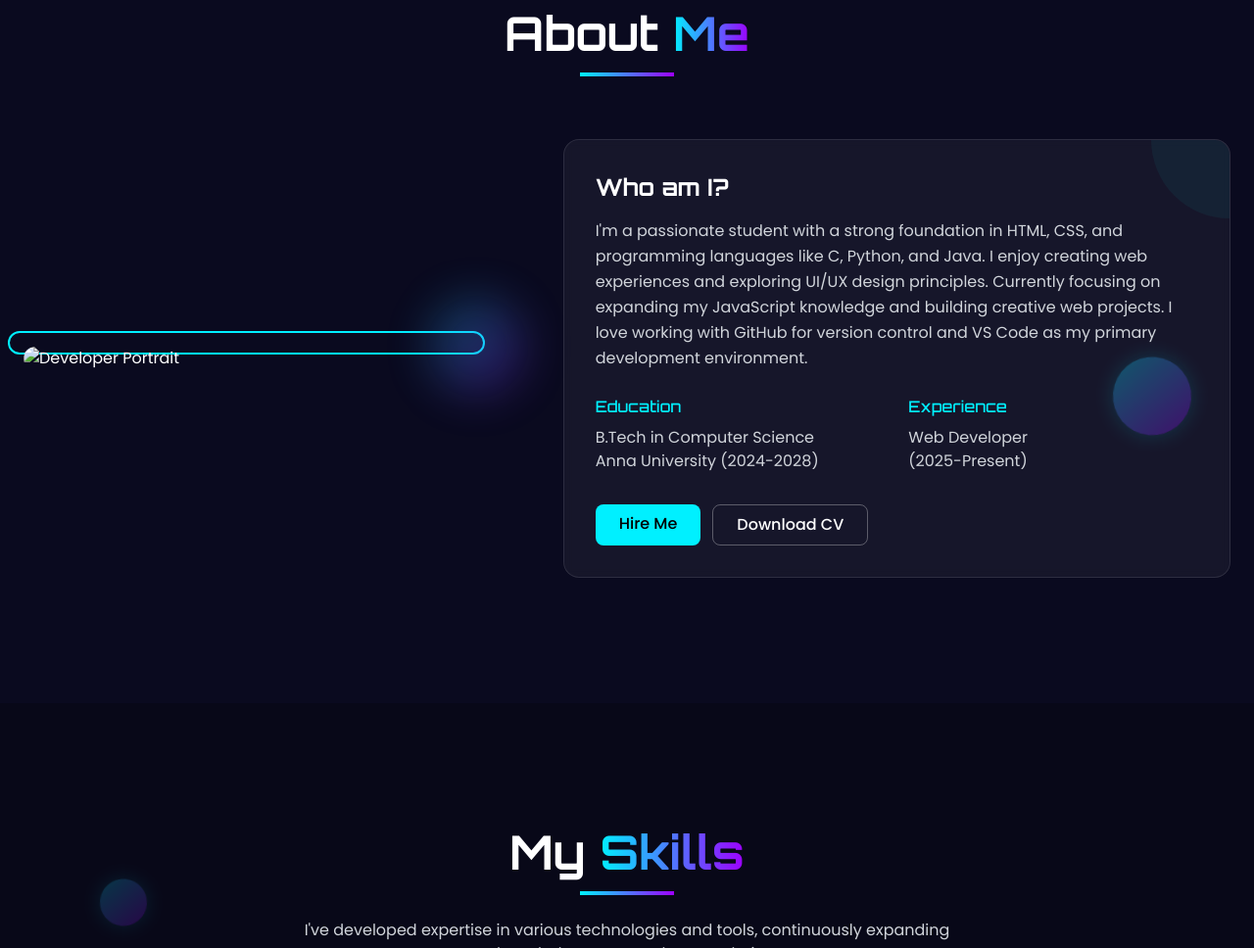
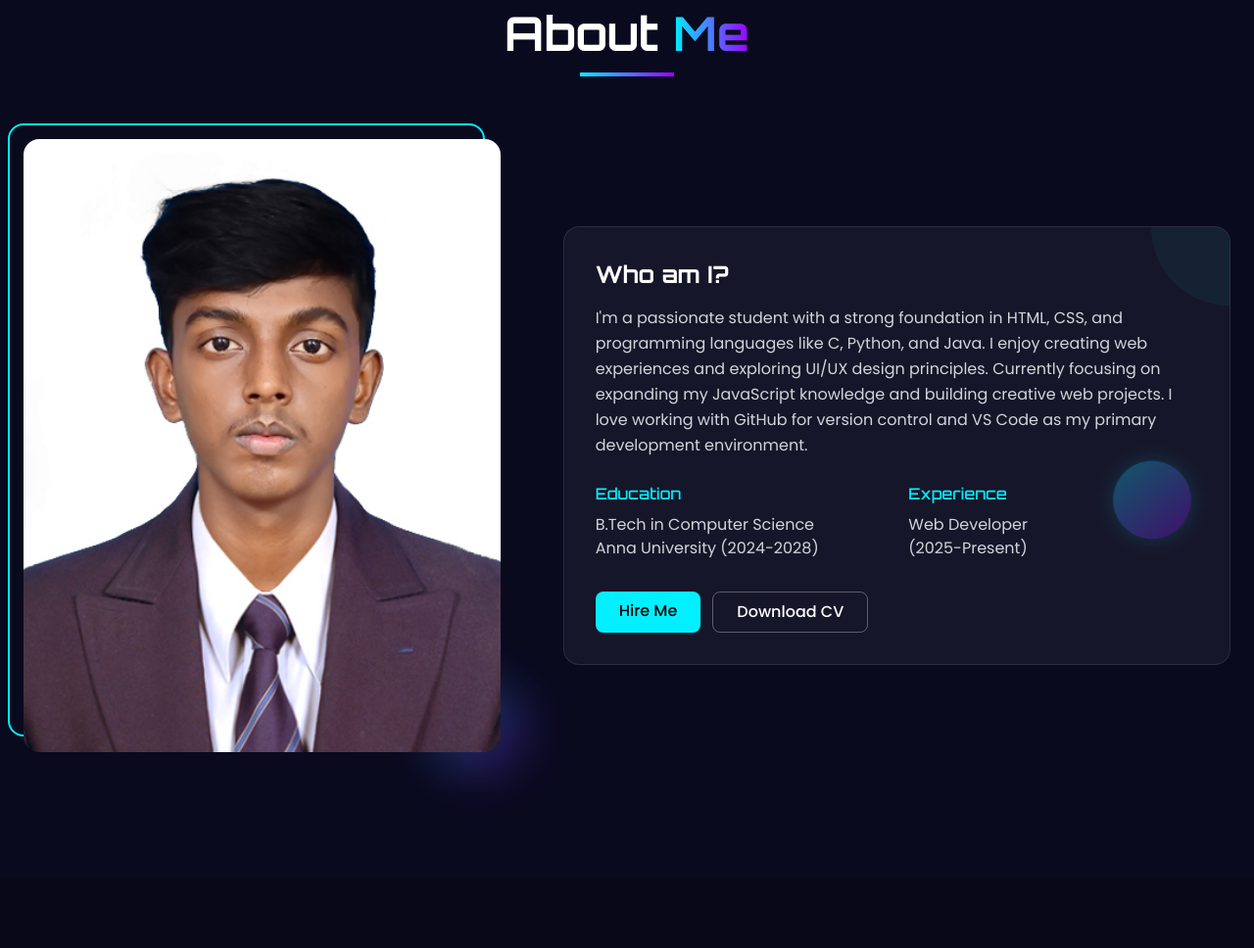
Before and after one commit to thisiskarthick-5/portfolio_showcase, a plain HTML site: page portfolioblue/index.html in a window 1280 px wide. Shown: the part 918-1886 px from the top of the page at 98% size. Drawn offline with nearby package versions, Linux system fonts and the light colour scheme; animation ran at ten frames a second.

Commit message:
Update index.html

```diff
--- a/portfolioblue/index.html
+++ b/portfolioblue/index.html
@@ -527,7 +527,7 @@
                 ></div>
                 <div class="overflow-hidden rounded-lg relative z-10">
                   <img
-                    src="pp (1).jpg"
+                    src="pp (1) (1).jpg"
                     alt="Developer Portrait"
                     class="w-full object-cover transform hover:scale-105 transition-transform duration-700"
                   />
```
